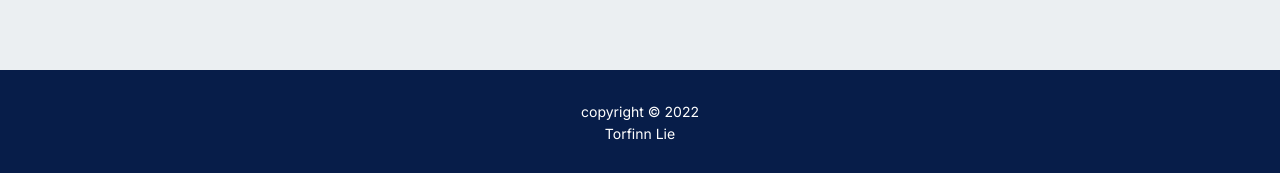
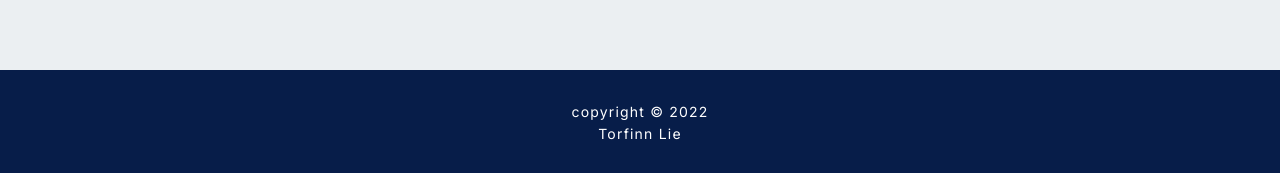
Before and after one commit to lunadragon06/torfs-art-gallery, a React (Create React App) app: page / in a window 1280 px wide. Shown: the part 624-797 px from the top of the page. Built offline with nearby package versions, Linux system fonts and the light colour scheme.

Commit message:
Update style.scss

```diff
--- a/src/sass/style.scss
+++ b/src/sass/style.scss
@@ -9,10 +9,14 @@ $--green: #1e5359;
 $--light-green: #a7d4d9;
 $--white: #ebeff2;
 
+$--default-letter-spacing: .075rem;
 $--primary-font: 'IBM Plex Serif', serif;
 $--secondary-font: 'Inter', sans-serif;
 
+$--bread-text: 14px;
+$--default-layout: 100%;
 $--layout-width: 1280px;
+$--unset: 0;
 
 //form elements
 $--autofill: #f2faff;
@@ -26,18 +30,18 @@ body {
   background: $--white;
   color: $--black;
   font-family: $--secondary-font;
-  margin: 0;
+  margin: $--unset;
 }
 
 html,
 body {
-	height: 100%;
+	height: $--default-layout;
 }
 
 #root {
 	display: flex;
 	flex-direction: column;
-	height: 100%;
+	height: $--default-layout;
 }
 
 .wrapper {
@@ -48,8 +52,9 @@ body {
 footer {
   background: $--dark-blue;
   color: $--input;
-  flex-shrink: 0;
-  font-size: 14px;
+  flex-shrink: $--unset;
+  font-size: $--bread-text;
+  letter-spacing: $--default-letter-spacing;
 	line-height: .5rem;
   padding: 1.5rem;
   text-align: center;
```
